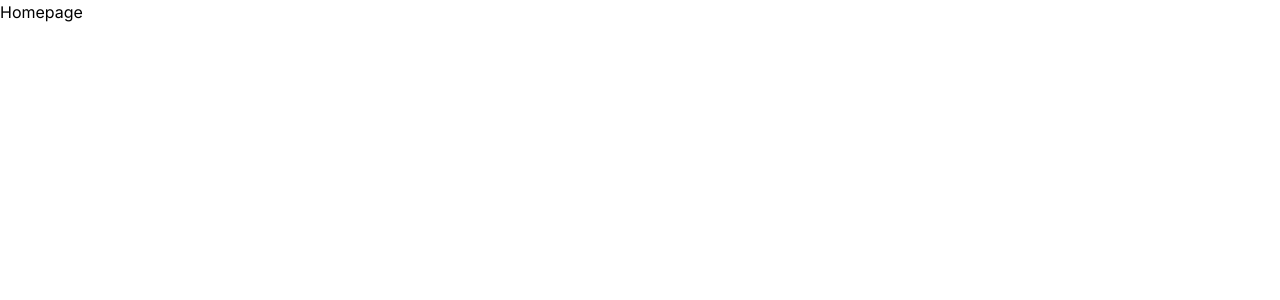
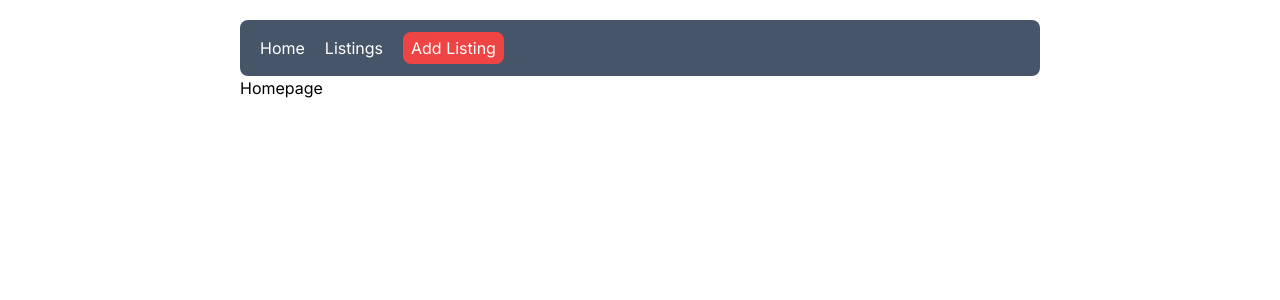
Before and after one commit to nicKondratiev/e-auto-next, a Next.js app: page / in a window 1280 px wide. Shown: the top 300 px of the page. Built offline with nearby package versions, Linux system fonts and the light colour scheme.

Commit message:
Create Navbar.tsx component and add it to root layout

```diff
--- a/app/layout.tsx
+++ b/app/layout.tsx
@@ -1,22 +1,27 @@
-import type { Metadata } from 'next'
-import { Inter } from 'next/font/google'
-import './globals.css'
+import type { Metadata } from "next";
+import { Inter } from "next/font/google";
+import "./globals.css";
+import Navbar from "../components/Navbar";
 
-const inter = Inter({ subsets: ['latin'] })
+const inter = Inter({ subsets: ["latin"] });
 
 export const metadata: Metadata = {
-  title: 'Create Next App',
-  description: 'Generated by create next app',
-}
+  title: "Home page",
+};
 
 export default function RootLayout({
   children,
 }: {
-  children: React.ReactNode
+  children: React.ReactNode;
 }) {
   return (
     <html lang="en">
-      <body className={inter.className}>{children}</body>
+      <body className={`${inter.className} flex justify-center py-5`}>
+        <div>
+          <Navbar />
+          {children}
+        </div>
+      </body>
     </html>
-  )
+  );
 }
--- /dev/null
+++ b/components/CarsList.tsx
@@ -0,0 +1,3 @@
+export default function CarsList() {
+  return <div>CarsList</div>;
+}
--- /dev/null
+++ b/components/Navbar.tsx
@@ -0,0 +1,16 @@
+import Link from "next/link";
+
+export default function Navbar() {
+  return (
+    <nav className="flex w-[800px] items-center gap-5 rounded-lg bg-slate-600 px-5 py-3 text-white">
+      <Link href={"/"}>Home</Link>
+      <Link href={"/listings"}>Listings</Link>
+      <Link
+        className="rounded-lg bg-red-500 px-2 py-1 duration-200 hover:bg-red-600"
+        href={"/addListing"}
+      >
+        Add Listing
+      </Link>
+    </nav>
+  );
+}
--- a/tailwind.config.ts
+++ b/tailwind.config.ts
@@ -1,20 +1,21 @@
-import type { Config } from 'tailwindcss'
+import type { Config } from "tailwindcss";
 
 const config: Config = {
   content: [
-    './src/pages/**/*.{js,ts,jsx,tsx,mdx}',
-    './src/components/**/*.{js,ts,jsx,tsx,mdx}',
-    './src/app/**/*.{js,ts,jsx,tsx,mdx}',
+    "./pages/**/*.{js,ts,jsx,tsx,mdx}",
+    "./components/**/*.{js,ts,jsx,tsx,mdx}",
+    "./app/**/*.{js,ts,jsx,tsx,mdx}",
+    "./app/**/*.{js,ts,jsx,tsx,mdx}",
   ],
   theme: {
     extend: {
       backgroundImage: {
-        'gradient-radial': 'radial-gradient(var(--tw-gradient-stops))',
-        'gradient-conic':
-          'conic-gradient(from 180deg at 50% 50%, var(--tw-gradient-stops))',
+        "gradient-radial": "radial-gradient(var(--tw-gradient-stops))",
+        "gradient-conic":
+          "conic-gradient(from 180deg at 50% 50%, var(--tw-gradient-stops))",
       },
     },
   },
   plugins: [],
-}
-export default config
+};
+export default config;
```
